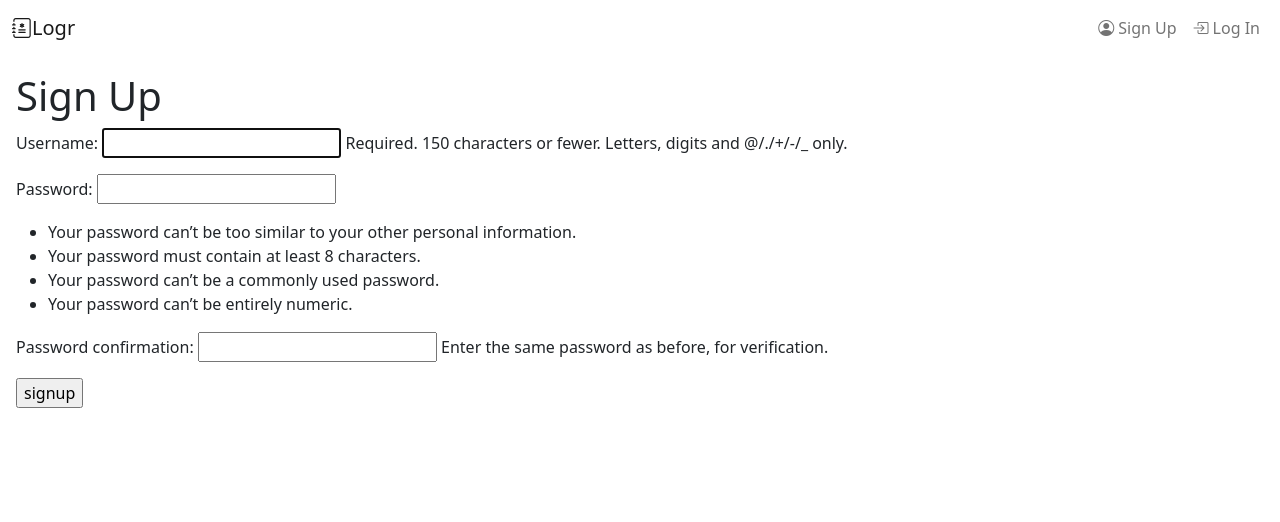
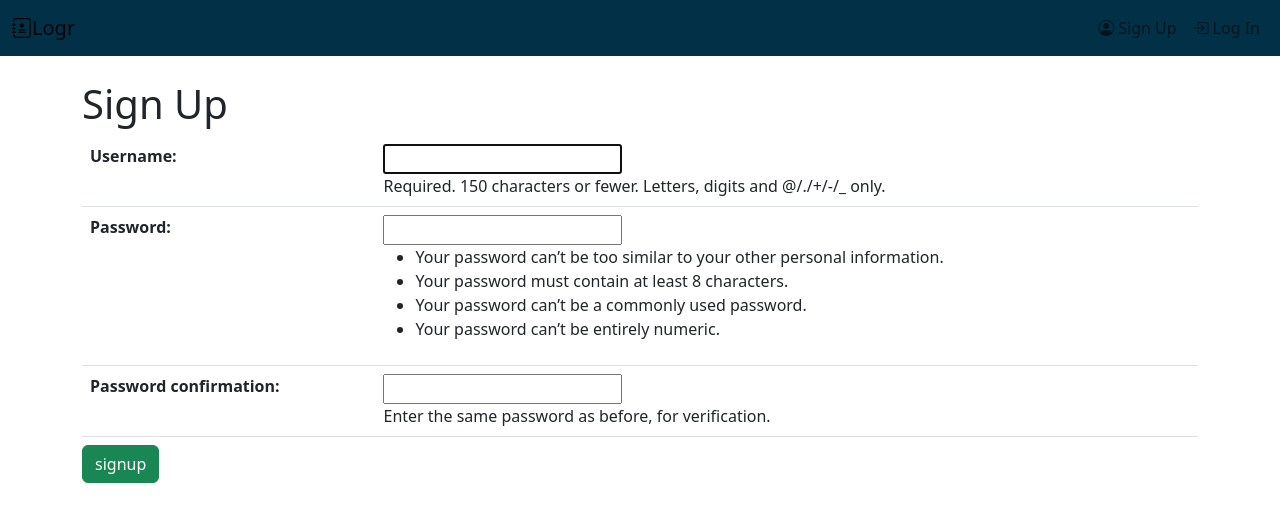
Before and after one commit to krismally/logr, a Django app: page /accounts/signup/ in a window 1280 px wide. Shown: the top 522 px of the page. Run offline with Django 4.2, Linux system fonts and the light colour scheme.

Commit message:
Style login and signup pages

```diff
--- a/main_app/static/css/style.css
+++ b/main_app/static/css/style.css
@@ -4,5 +4,9 @@
 }
 
 a {
-    text-decoration: none;
+     text-decoration: none;
 }
+
+.header {
+    background: #023047 !important;
+}
--- a/main_app/templates/base.html
+++ b/main_app/templates/base.html
@@ -11,10 +11,14 @@
     <title>Logr</title>
 </head>
 <body>
-    <header>
-        <nav class="navbar navbar-expand-md navbar-light">
+    <header class="header">
+        <nav class="navbar navbar-expand-md">
             <div class="container-xxl">
-                <a href="#" class="navbar-brand"><i class="bi bi-journal-medical"></i>Logr</a>
+                {% if user.is_authenticated %}
+                <a href="{% url 'index' %}" class="navbar-brand"><i class="bi bi-journal-medical"></i>Logr</a>
+                {% else %}
+                <a href="{% url 'home' %}" class="navbar-brand"><i class="bi bi-journal-medical"></i>Logr</a>
+                {% endif %}
                 <button class="navbar-toggler" type="button" data-bs-toggle="collapse"
                 data-bs-target="#main-nav" aria-controls="main-nav" aria-expanded="false"
                 aria-label="Toggle navigation">
--- a/main_app/templates/logs/detail.html
+++ b/main_app/templates/logs/detail.html
@@ -1,12 +1,12 @@
 {% extends 'base.html' %} {% block content %}
 
-<h1 class="mx-4 my-3">{{ log.date }}'s Entry</h1>
+<h1 class="mx-3 my-3">{{ log.date }}'s Entry</h1>
 
-<div class="mx-4 my-2">
+<div class="mx-3 my-2">
     <a class="btn btn-info" href="{% url 'logs_update' log.id %}">Edit Log</a>
     <a class="btn btn-danger" href="{% url 'logs_delete' log.id %}">Delete Log</a>
 </div>
-<div class="border container row-cols-1 my-2 mx-4">
+<div class="border container row-cols-1 my-2 mx-3">
     <dl class="row my-3 g-2">
         <dt class="col-sm-4 fs-5">Overall Day Rating (1-10):</dt><dd class="col-sm-8 fs-5">{{ log.day_rating }}</dd>
         <dt class="col-sm-4 fs-5">Pain Level (1-10):</dt><dd class="col-sm-8 fs-5">{{ log.pain_lvl }}</dd>
--- a/main_app/templates/registration/signup.html
+++ b/main_app/templates/registration/signup.html
@@ -1,5 +1,5 @@
 {% extends 'base.html' %} {% block content %}
-
+<div class="container my-4">
     <h1>Sign Up</h1>
 
     {% if error_message %}
@@ -8,9 +8,11 @@
 
     <!-- Signup Form -->
     <form action="{% url 'signup' %}" method="post">
-    {% csrf_token %}{{ form.as_p }}
-    <input type="submit" value="signup" />
-    <input type="hidden" name="next" value="{{ next }}">
+        <table class="table my-2">
+            {% csrf_token %}{{ form.as_table }}
+        </table>
+        <input class="btn btn-success" type="submit" value="signup" />
+        <input class="btn btn-success" type="hidden" name="next" value="{{ next }}">
     </form>
-
+</div>
 {% endblock %}
```
Also changed, not shown: main_app/templates/main_app/log_form.html (+6 -6 lines), main_app/templates/registration/login.html (+11 -9 lines). Lines whose indentation alone changed are shown as unchanged.
